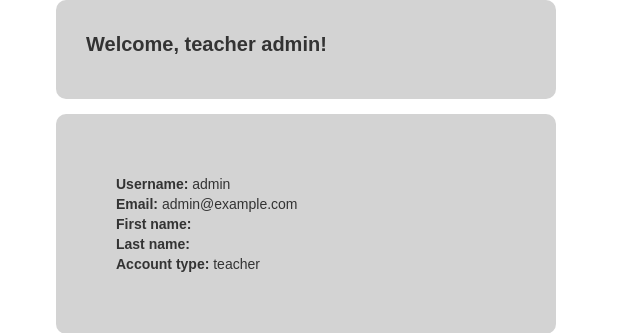
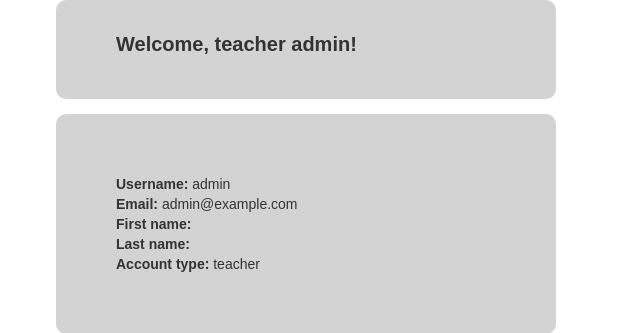
Before and after one commit to malinastanciu/proiectLicenta, a Django app: page /account/ in a window 1280 px wide. Shown: the part 73-406 px from the top of the page, without its empty margins (0-640 px from the left). Run offline with Django 3.2, Linux system fonts and the light colour scheme; a user stored in the database is signed in; some libraries are stand-ins or nearby versions.

Commit message:
Updated account page

```diff
--- a/application/static/application/account.css
+++ b/application/static/application/account.css
@@ -7,15 +7,13 @@ p {
     background-color: lightgrey;
     border-radius: 10px;
     width: 500px;
-    border: 15px;
-    padding: 30px;
+    padding: 30px 60px;
     margin: 15px;
 }
 
 .change_password {
     background-color: lightgrey;
     width: 500px;
-    border: 15px;
     border-radius: 10px;
     padding: 60px;
     margin: 15px;
@@ -23,7 +21,6 @@ p {
 .user_information {
     background-color: lightgrey;
     width: 500px;
-    border: 15px;
     border-radius: 10px;
     padding: 60px;
     margin: 15px;
--- a/application/templates/application/account.html
+++ b/application/templates/application/account.html
@@ -7,7 +7,7 @@
 {% block article %}
     <link rel="stylesheet" href="{% static 'application/account.css' %}">
     <div class="username">
-        <p>Welcome, {{ user_type }} {{ user.username }}!</p>
+       <p> Welcome, {{ user_type }} {{ user.username }}!</p>
     </div>
     <div class="user_information">
         <b>Username:</b> {{ request.user.username }}<br>
```
